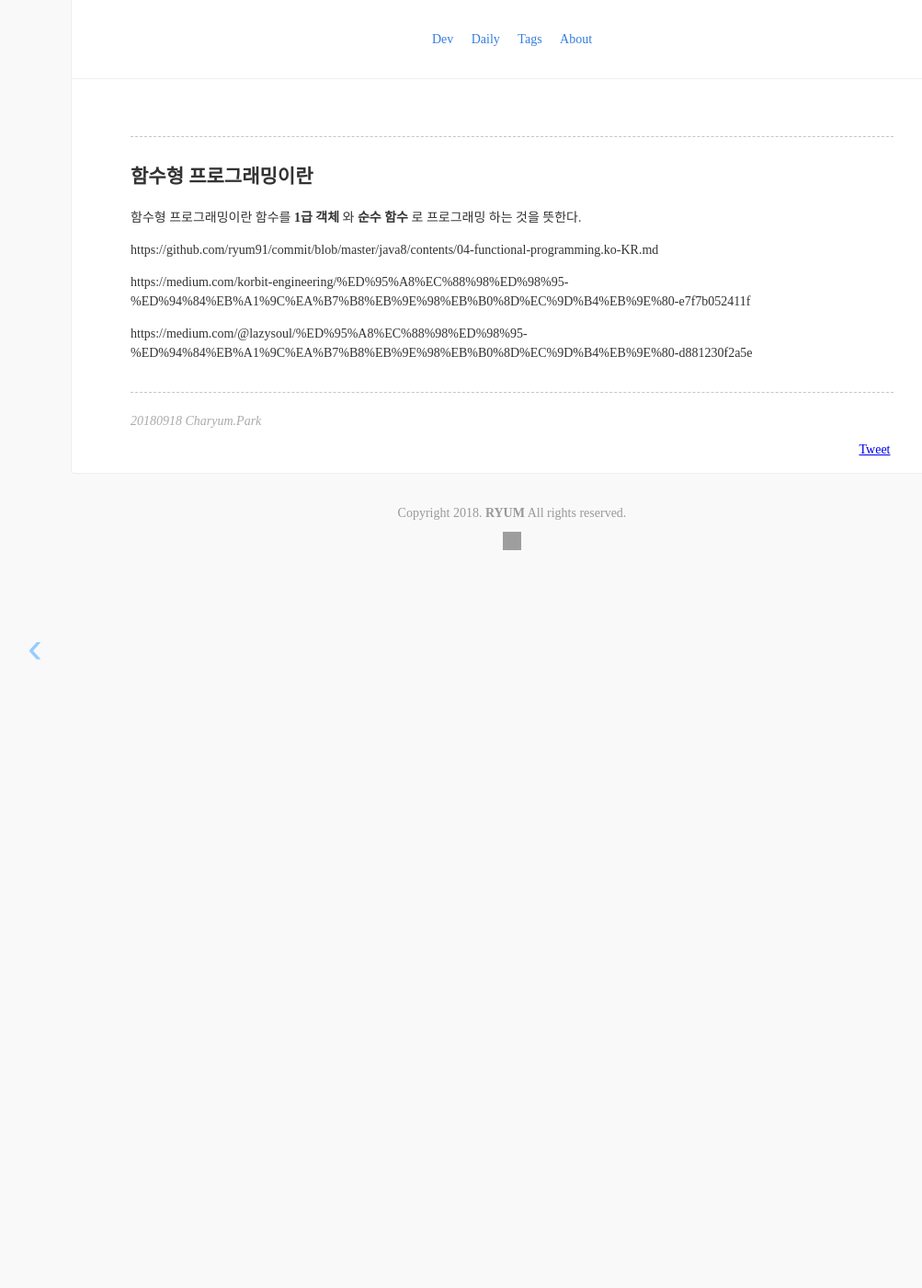
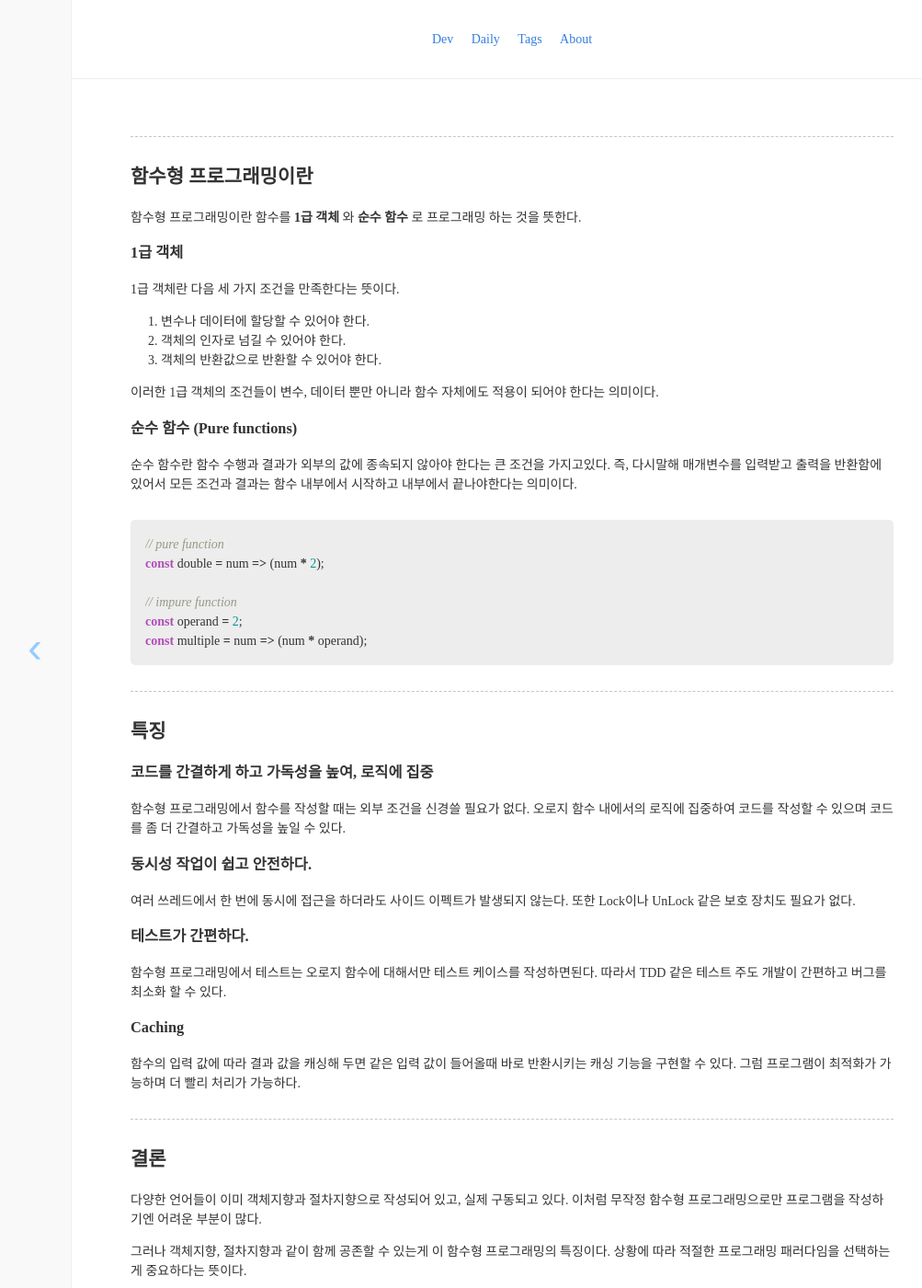
Before and after one commit to ryum91/ryum91.github.com, a Jekyll site: the page built from _posts/dev31/2018-09-18-34.md, in a window 1280 px wide and 1400 px high, scrolled down 272 px. Shown: the whole window at 92% size, without its empty margins (83-1086 px from the left). Built offline with Jekyll 4.4.1, drawn with Linux system fonts in a browser that asks for light colours; nearby versions of some CDN libraries; some web fonts are replaced; comment, search, counter and statistics services are not loaded; before the commit the page ends 902 px from its top, so only the background shows below that; some of the changed text lies outside the part shown; grey boxes are pictures that could not be loaded.

Commit message:
[Post] 2018-09-18-34

````diff
--- a/_posts/dev31/2018-09-18-34.md
+++ b/_posts/dev31/2018-09-18-34.md
@@ -10,8 +10,58 @@ tags: [functional, paradigm]
 
 함수형 프로그래밍이란 함수를 **1급 객체** 와 **순수 함수** 로 프로그래밍 하는 것을 뜻한다.
 
-https://github.com/ryum91/commit/blob/master/java8/contents/04-functional-programming.ko-KR.md
+### 1급 객체
+1급 객체란 다음 세 가지 조건을 만족한다는 뜻이다.
+1. 변수나 데이터에 할당할 수 있어야 한다.
+2. 객체의 인자로 넘길 수 있어야 한다.
+3. 객체의 반환값으로 반환할 수 있어야 한다.
 
-https://medium.com/korbit-engineering/%ED%95%A8%EC%88%98%ED%98%95-%ED%94%84%EB%A1%9C%EA%B7%B8%EB%9E%98%EB%B0%8D%EC%9D%B4%EB%9E%80-e7f7b052411f
+이러한 1급 객체의 조건들이 변수, 데이터 뿐만 아니라 함수 자체에도 적용이 되어야 한다는 의미이다.
 
-https://medium.com/@lazysoul/%ED%95%A8%EC%88%98%ED%98%95-%ED%94%84%EB%A1%9C%EA%B7%B8%EB%9E%98%EB%B0%8D%EC%9D%B4%EB%9E%80-d881230f2a5e
+### 순수 함수 (Pure functions)
+순수 함수란 함수 수행과 결과가 외부의 값에 종속되지 않아야 한다는 큰 조건을 가지고있다.
+즉, 다시말해 매개변수를 입력받고 출력을 반환함에 있어서 모든 조건과 결과는 함수 내부에서 시작하고 내부에서 끝나야한다는 의미이다.
+
+```js
+// pure function
+const double = num => (num * 2);
+
+// impure function
+const operand = 2;
+const multiple = num => (num * operand);
+```
+
+---
+
+## 특징
+
+### 코드를 간결하게 하고 가독성을 높여, 로직에 집중
+함수형 프로그래밍에서 함수를 작성할 때는 외부 조건을 신경쓸 필요가 없다.
+오로지 함수 내에서의 로직에 집중하여 코드를 작성할 수 있으며
+코드를 좀 더 간결하고 가독성을 높일 수 있다.
+
+### 동시성 작업이 쉽고 안전하다.
+여러 쓰레드에서 한 번에 동시에 접근을 하더라도 사이드 이펙트가 발생되지 않는다.
+또한 Lock이나 UnLock 같은 보호 장치도 필요가 없다.
+
+### 테스트가 간편하다.
+함수형 프로그래밍에서 테스트는 오로지 함수에 대해서만 테스트 케이스를 작성하면된다.
+따라서 TDD 같은 테스트 주도 개발이 간편하고 버그를 최소화 할 수 있다.
+
+### Caching
+함수의 입력 값에 따라 결과 값을 캐싱해 두면
+같은 입력 값이 들어올때 바로 반환시키는 캐싱 기능을 구현할 수 있다.
+그럼 프로그램이 최적화가 가능하며 더 빨리 처리가 가능하다.
+
+---
+
+## 결론
+
+다양한 언어들이 이미 객체지향과 절차지향으로 작성되어 있고, 실제 구동되고 있다.
+이처럼 무작정 함수형 프로그래밍으로만 프로그램을 작성하기엔 어려운 부분이 많다.
+
+그러나 객체지향, 절차지향과 같이 함께 공존할 수 있는게 이 함수형 프로그래밍의 특징이다.
+상황에 따라 적절한 프로그래밍 패러다임을 선택하는게 중요하다는 뜻이다.
+
+따라서 Java, C#, JavaScript 등 다양한 프로그래밍 언어에서 객체지향과 함수형 패러다임을
+동시에 지원하고 있다.
````
